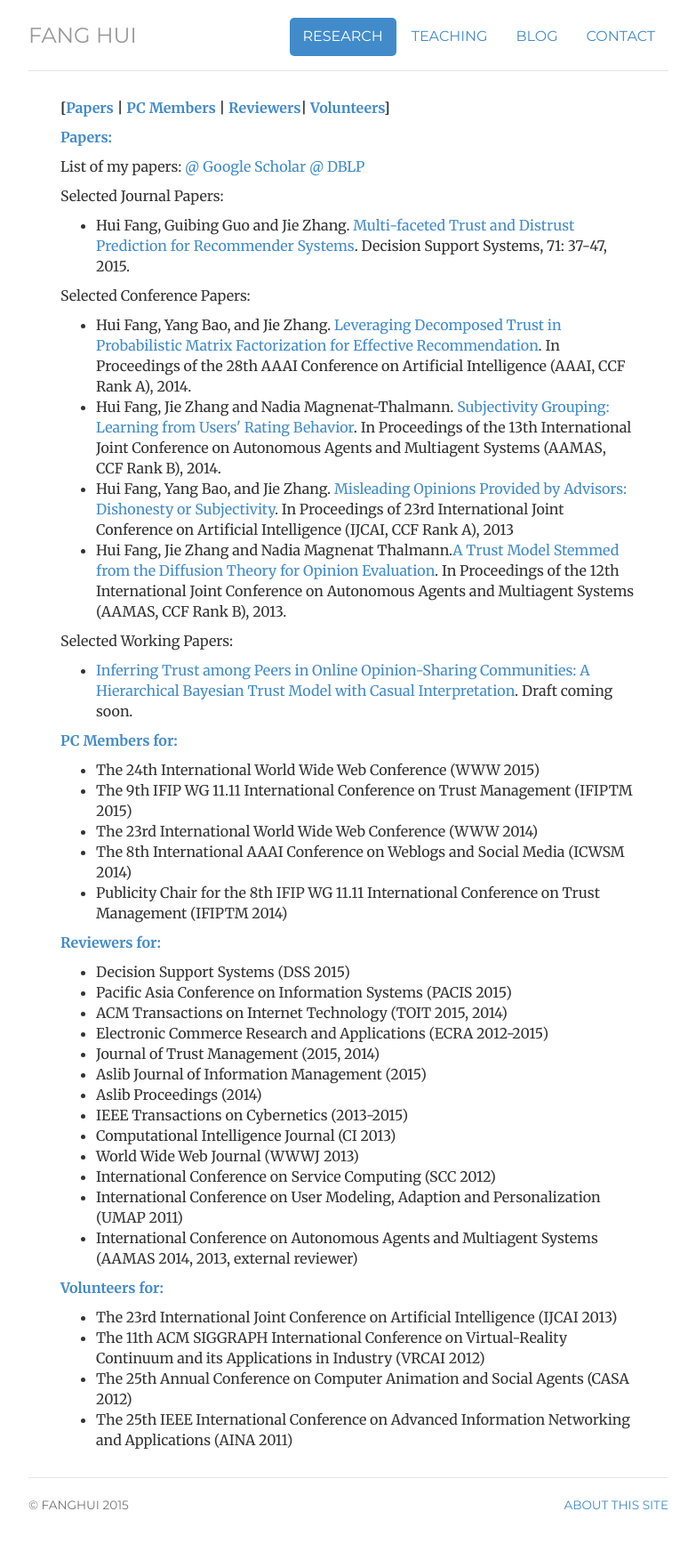
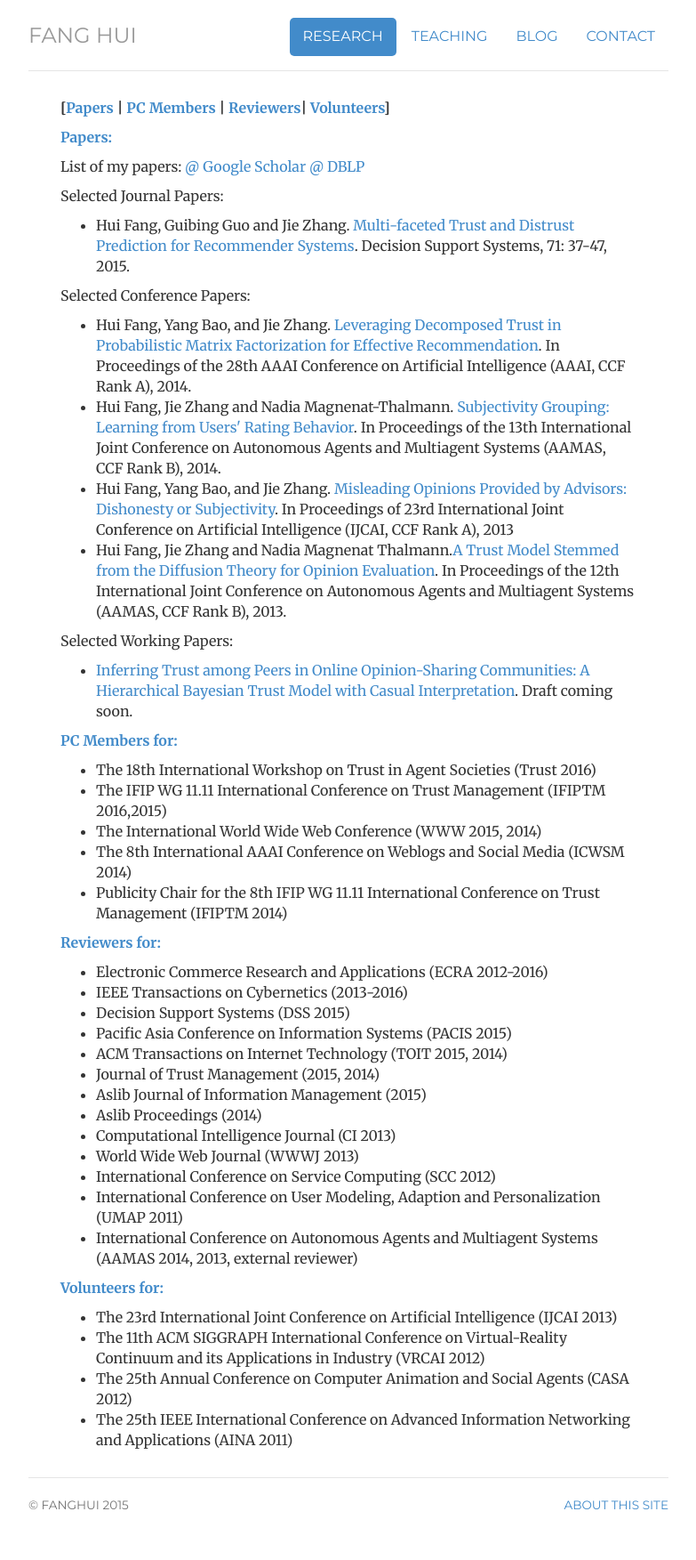
Before and after one commit to fsansan/fsansan.github.io, a Jekyll site: the page built from research/index.html, in a window 1280 px wide. Shown: the whole page at 89% size, without its empty margins (248-1031 px from the left). Built offline with Jekyll 4.4.1, drawn with Linux system fonts in a browser that asks for light colours.

Commit message:
research

```diff
--- a/research/index.html
+++ b/research/index.html
@@ -38,23 +38,23 @@ description: Research by Fang Hui.
 		<p><strong><a name="PC">PC Members for:</a></strong><br>
 
 			<ul>
-			<li>The 24th International World Wide Web Conference (WWW 2015)</li>
-			<li>The 9th IFIP WG 11.11 International Conference on Trust Management (IFIPTM 2015)</li>
-			<li>The 23rd International World Wide Web Conference (WWW 2014)</li>
+			<li>The 18th International Workshop on Trust in Agent Societies (Trust 2016)
+			<li>The IFIP WG 11.11 International Conference on Trust Management (IFIPTM 2016,2015)</li>
+			<li>The International World Wide Web Conference (WWW 2015, 2014)</li>
 			<li>The 8th International AAAI Conference on Weblogs and Social Media (ICWSM 2014)</li>
 			<li>Publicity Chair for the 8th IFIP WG 11.11 International Conference on Trust Management (IFIPTM 2014)</li>
 			</ul>
 
 		<p><strong><a name="Reviewer">Reviewers for:</a></strong><br>
 			<ul>
+			<li>Electronic Commerce Research and Applications (ECRA 2012-2016)</li>
+			<li>IEEE Transactions on Cybernetics (2013-2016)</li>
 			<li>Decision Support Systems (DSS 2015)</li>
 			<li>Pacific Asia Conference on Information Systems (PACIS 2015)</li>
 			<li>ACM Transactions on Internet Technology (TOIT 2015, 2014)</li>
-			<li>Electronic Commerce Research and Applications (ECRA 2012-2015)</li>
 			<li>Journal of Trust Management (2015, 2014)</li>
 			<li>Aslib Journal of Information Management (2015)</li>
 			<li>Aslib Proceedings (2014)</li>
-			<li>IEEE Transactions on Cybernetics (2013-2015)</li>
 			<li>Computational Intelligence Journal (CI 2013)</li>
 			<li>World Wide Web Journal (WWWJ 2013)</li>
 			<li>International Conference on Service Computing (SCC 2012)</li>
```
